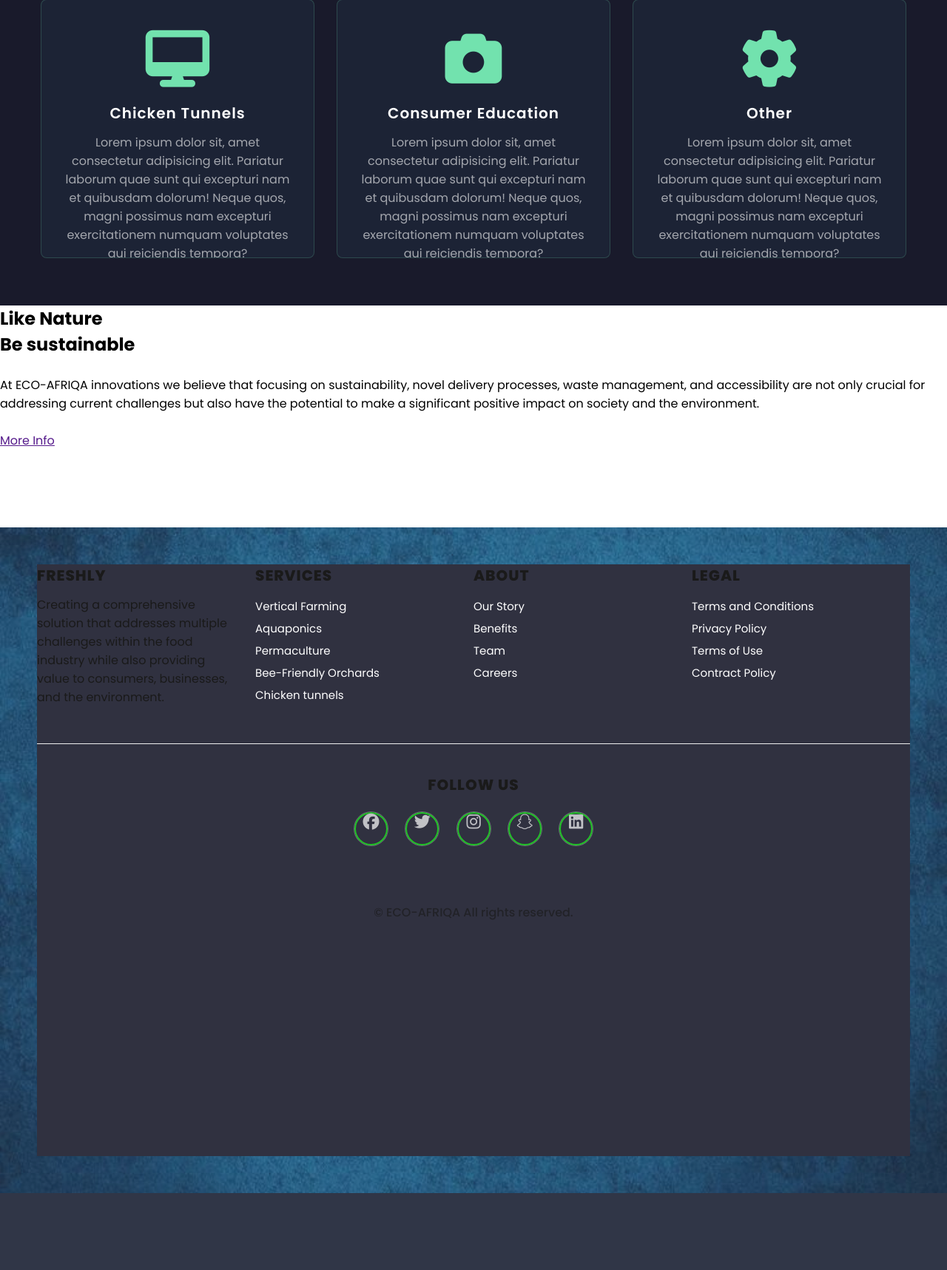
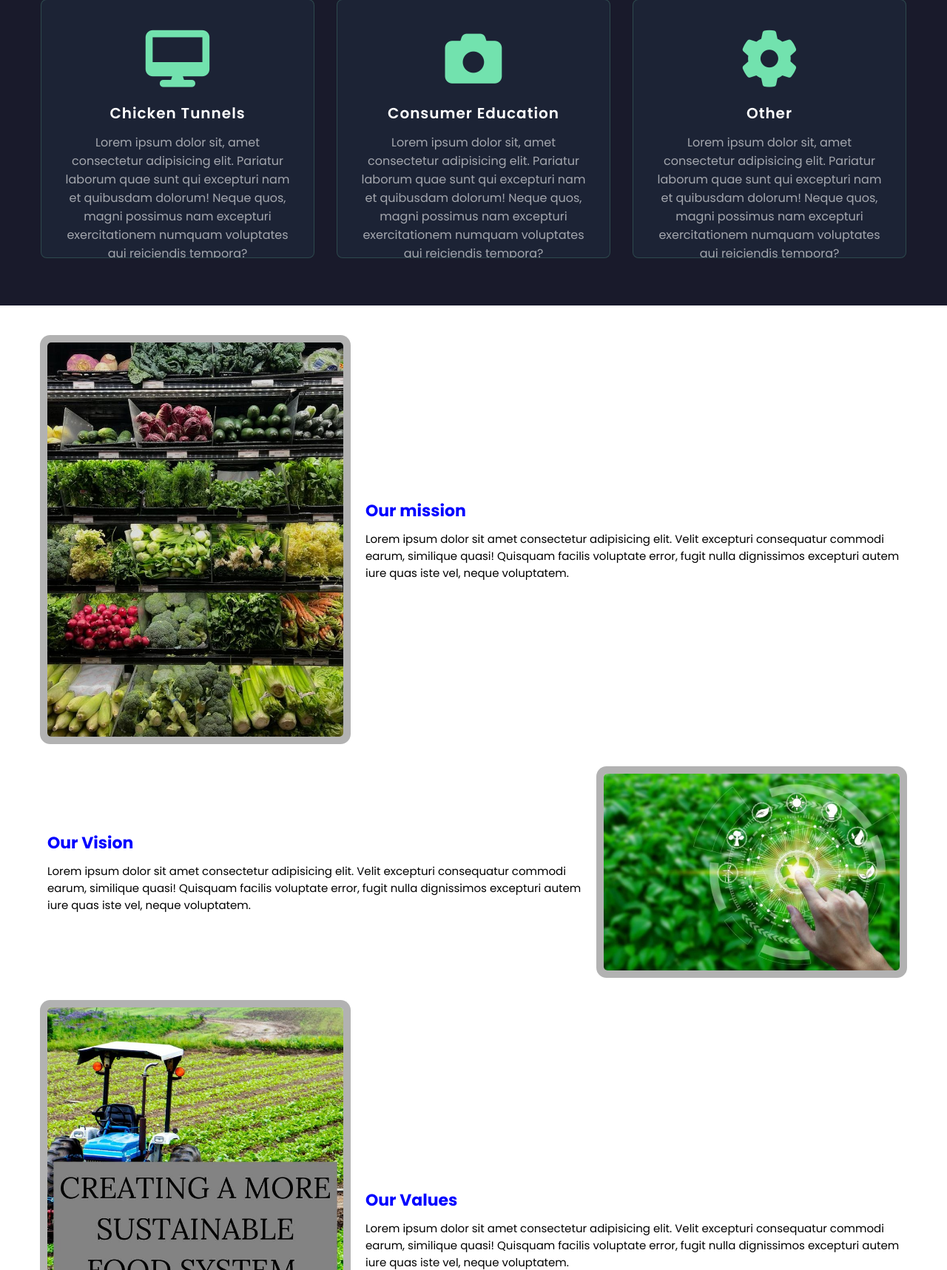
Before and after one commit to Manoty/ECO-AFRIQA, a Python web app: template Home/Templates/Index.html in a window 1280 px wide; the page is wider, and only the part inside the window is pictured. Shown: the part 1445-3162 px from the top of that part at 74% size. Before the commit the page ends 3058 px from the top of that part, so only its background shows below. Run offline with Jinja, Linux system fonts and the light colour scheme; the template is opened without the code that fills it, so the values that code supplies are empty.

Commit message:
added mission, vision and values section

```diff
--- a/Home/Templates/Index.html
+++ b/Home/Templates/Index.html
@@ -33,21 +33,22 @@
                 <button class="carousel-button next" data-carousel-button="next">&#8658;</button>
                 <ul data-slides>
                     <li class="slide" data-active>
-                        <img src="../static/images/Tower Garden Strawberry _ Aeroponic Strawberries _ Tower Farm.jpeg"
-                            alt="Vertical farming">
+                        <img
+                            src="../static/images/ECO Farm® Canada Manufacturer LED HPS Grow Lights Official Site.jpeg">
                     </li>
                     <li class="slide">
-                        <img src="../static/images/Ditch the Dirt, Embrace the Bounty_ Hydroponic Farming!.jpeg"
-                            alt="Vertical farming">
+                        <img
+                            src="../static/images/Just 1 water pipe, You can grow super fruit hanging strawberries.jpeg">
                     </li>
                     <li class="slide">
-                        <img src="../static/images/My Hydroponics third generation (4).jpeg" alt="Vertical farming">
+                        <img src="../static/images/2b187705-3bb1-4d37-8bbf-93cabace0603.jpeg" alt="Vertical farming">
                     </li>
                 </ul>
             </div>
 
 
         </section>
+        <!--start of services section-->
         <section>
             <div class="container">
                 <div class="service-wrapper">
@@ -104,20 +105,44 @@
                 </div>
             </div>
         </section>
-        <div class="content">
-            <div class="info">
-                <h2>Like Nature <br> Be sustainable</h2>
-                <br>
-                <p>At ECO-AFRIQA innovations we believe that focusing on sustainability, novel delivery processes, waste
-                    management, and accessibility are not only crucial for addressing current challenges but also have
-                    the potential to make a significant positive impact on society and the environment.</p>
-                <br>
-                <a href="" class="info-btn">More Info</a>
+    </section>
+    <!--start of mission vision and values section-->
+    <div class="mvv-container">
+        <div class="mvv-block">
+            <div class="image">
+                <img src="../static/images/mission.jpeg" alt="">
             </div>
-            <br>
+            <div class="content">
+                <h4>Our mission</h4>
+                <p>Lorem ipsum dolor sit amet consectetur adipisicing elit. Velit excepturi consequatur commodi earum,
+                    similique quasi! Quisquam facilis voluptate error, fugit nulla dignissimos excepturi autem iure quas
+                    iste vel, neque voluptatem.</p>
+            </div>
+        </div>
+        <div class="mvv-block">
+            <div class="image">
+                <img src="../static/images/vision2.jpeg" alt="">
+            </div>
+            <div class="content">
+                <h4>Our Vision</h4>
+                <p>Lorem ipsum dolor sit amet consectetur adipisicing elit. Velit excepturi consequatur commodi earum,
+                    similique quasi! Quisquam facilis voluptate error, fugit nulla dignissimos excepturi autem iure quas
+                    iste vel, neque voluptatem.</p>
+            </div>
+        </div>
+        <div class="mvv-block">
+            <div class="image">
+                <img src="../static/images/Sustainable Food Systems.jpeg" alt="">
+            </div>
+            <div class="content">
+                <h4>Our Values</h4>
+                <p>Lorem ipsum dolor sit amet consectetur adipisicing elit. Velit excepturi consequatur commodi earum,
+                    similique quasi! Quisquam facilis voluptate error, fugit nulla dignissimos excepturi autem iure quas
+                    iste vel, neque voluptatem.</p>
+            </div>
         </div>
 
-    </section>
+    </div>
     <!--start of footer section-->
     <footer>
         <div class="global">
@@ -171,7 +196,7 @@
                     </div>
                 </div>
                 <div class="footer-row copyright">
-                    <p class="copyright">&copy; ECO-AFRIQA All rights reserved.</p>
+                    <p class="copyright">&copy; FRESHLY All rights reserved.</p>
                 </div>
 
             </div>
--- a/Home/static/css/style.css
+++ b/Home/static/css/style.css
@@ -32,39 +32,45 @@ nav {
     box-shadow: 0 4px 8px 0 rgba(0, 0, 255, 0.5);
 
 }
+
 /*nav .sticky{
     background: #4070f4;
     padding: 15px 20px;
 
 }*/
 
-nav .nav-content{
+nav .nav-content {
     display: flex;
     align-items: center;
     justify-content: space-between;
-    height:100%;
+    height: 100%;
     max-width: 1200px;
     margin: auto;
 }
-.nav-content .logo a{
+
+.nav-content .logo a {
     font-size: 35px;
     font-weight: 500;
     text-decoration: none;
 
 }
-nav .sticky .nav-content .logo a{
+
+nav .sticky .nav-content .logo a {
     color: #fff;
 }
-.nav-content .nav-links{
+
+.nav-content .nav-links {
     display: flex;
     align-items: center;
 }
-.nav-content .nav-links li{
+
+.nav-content .nav-links li {
     list-style: none;
     margin: 0 8px;
 
 }
-.nav-links li a{
+
+.nav-links li a {
     font-size: 18px;
     font-weight: 500;
     color: #0e2431;
@@ -72,17 +78,11 @@ nav .sticky .nav-content .logo a{
     transition: all 0.4s ease;
     text-decoration: none;
 }
-.nav-links li a:hover{
+
+.nav-links li a:hover {
     color: #4070f4;
 }
-/*
-nav .sticky .nav-links li a{
-    color: #fff;
-}
-nav .sticky .nav-links li a:hover{
-    color: #0e2431;
-}
-*/
+
 .container {
     min-height: 100vh;
     width: 100%;
@@ -215,6 +215,77 @@ h1 span {
 
 }
 
+/*Mission, vision, values section*/
+.mvv-container {
+    max-width: 90%;
+    margin: 50px auto 0;
+}
+
+.mvv-container .mvv-block {
+    margin-bottom: 50px;
+    display: flex;
+    flex-direction: row;
+    flex-wrap: wrap;
+}
+
+.mvv-container .mvv-block .image {
+    flex: 0 0 auto;
+    width: 400px;
+    overflow: hidden;
+    border-radius: 5px;
+    box-shadow: 0 0 0 10px rgba(0, 0, 0, .3);
+    line-height: 0;
+}
+
+.mvv-container .mvv-block .image img {
+    width: 100%;
+    transition: transform 0.3s;
+    transform: scale(1);
+}
+.mvv-container .mvv-block .image:hover img{
+    transform: scale(1);
+
+}
+
+.mvv-container .mvv-block .content {
+    flex: 0 0 auto;
+    width: calc(100% - 400px);
+    box-sizing: border-box;
+    align-self: center;
+}
+
+.mvv-container .mvv-block .content h4 {
+    font-weight: 700;
+    font-size: 22px;
+    color: blue;
+    margin-bottom: 10px;
+
+}
+
+.mvv-container .mvv-block .content p {
+    font-size: 15px;
+}
+
+@media screen and (min-width:1024px) {
+    .mvv-container .mvv-block:nth-child(odd) .image {
+        order: 1;
+
+    }
+
+    .mvv-container .mvv-block:nth-child(even) .image {
+        order: 2;
+    }
+
+    .mvv-container .mvv-block:nth-child(odd) .content {
+        order: 2;
+        padding-left: 30px;
+    }
+
+    .mvv-container .mvv-block:nth-child(even) .content {
+        order: 1;
+        padding-right: 30px;
+    }
+}
 
 .row {
     margin-left: 0px;
@@ -308,11 +379,13 @@ h1 span {
     opacity: 0.8;
     font-size: 16px;
 }
+
 .footer-container {
     display: flex;
     flex-wrap: wrap;
 }
-.footer-row{
+
+.footer-row {
     display: flex;
     flex-wrap: wrap;
     justify-content: space-between;
@@ -321,22 +394,19 @@ h1 span {
 
 .footer-column {
     flex: 1;
-    margin-right: 20px; /* Adjust margin as needed */
+    margin-right: 20px;
+    /* Adjust margin as needed */
 }
 
 .social {
     flex: 1;
 
 }
-/*hr{
-    width: 100%;
-    margin: 20px 0;
-    border: none;
-    border-top: 1px solid #eee;
-}*/
+
 .footer-row.copyright {
     display: flex;
-    justify-content: center; /* Center the content horizontally */
+    justify-content: center;
+    /* Center the content horizontally */
     font-size: large;
     font-weight: bolder;
 }
@@ -349,7 +419,8 @@ h1 span {
 
     .footer-column {
         margin-right: 0;
-        margin-bottom: 20px; /* Adjust margin as needed */
+        margin-bottom: 20px;
+        /* Adjust margin as needed */
     }
 }
 
```
Also changed, not shown: Home/static/images/110-220V 54 Holes Hydroponic Piping Site Grow Kit Deep Water Culture Planting Box Gardening System Nursery Pot Hydroponic Rack.jpeg (added), Home/static/images/2b187705-3bb1-4d37-8bbf-93cabace0603.jpeg (added), Home/static/images/ECO Farm® Canada Manufacturer LED HPS Grow Lights Official Site.jpeg (added), Home/static/images/Just 1 water pipe, You can grow super fruit hanging strawberries.jpeg (added), Home/static/images/Sustainable Food Systems.jpeg (added), Home/static/images/mission.jpeg (added), Home/static/images/vision2.jpeg (added).
